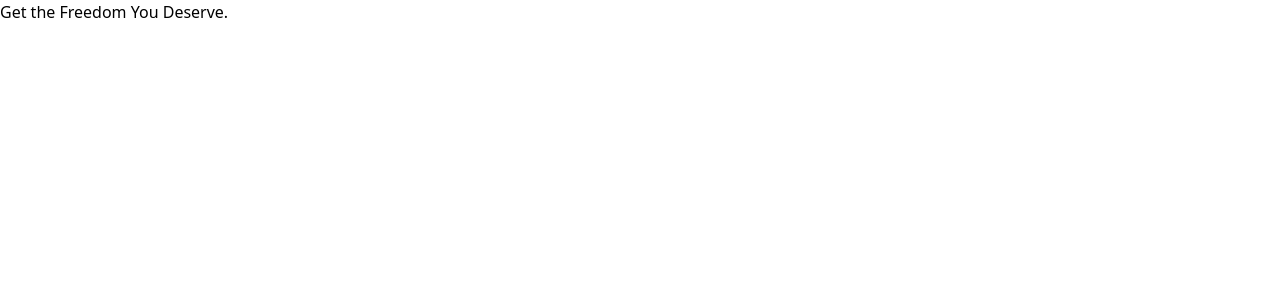
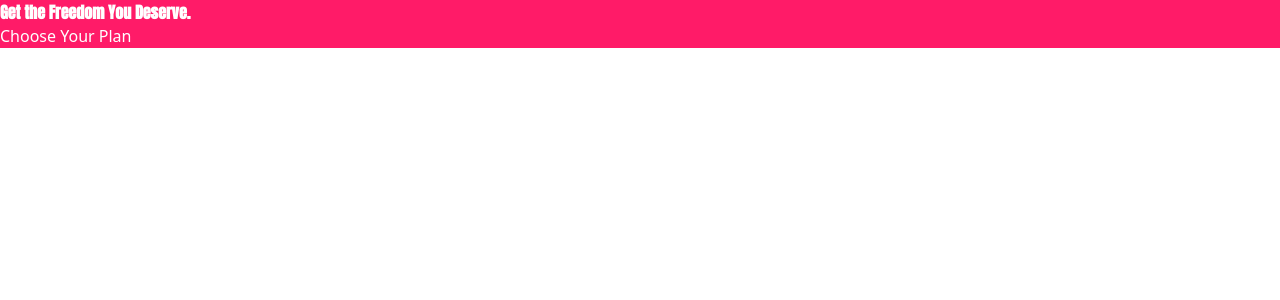
Before and after one commit to omidhldn/academind-css-tailwind, a React (Vite) app: page / in a window 1280 px wide. Shown: the top 300 px of the page. Built offline with nearby package versions, Linux system fonts and the light colour scheme.

Commit message:
font fixed

```diff
--- a/src/App.jsx
+++ b/src/App.jsx
@@ -5,9 +5,16 @@ function App() {
   return (
     <>
       <main>
-        <section>
+        {/* <section className='bg-(--academind-red)'>
+          <h1>Get the Freedom You Deserve.</h1>
+        </section> */}
+        <section className='bg-academind-pink text-white font-display font-bold'>
           <h1>Get the Freedom You Deserve.</h1>
         </section>
+        <section className='bg-academind-pink text-white'>
+          <h1>Choose Your Plan</h1>
+        </section>
+
       </main>
     </>
   )
--- a/src/index.css
+++ b/src/index.css
@@ -1 +1,18 @@
+/* @import url('https://fonts.googleapis.com/css2?family=Anton&display=swap'); */
+@font-face {
+  font-family: Anton;
+  font-style: normal;
+  font-weight: 400;
+  font-display: swap;
+  src: url("./../public/assets/fonts/Anton-Regular.ttf") format("truetype");
+}
 @import "tailwindcss";
+
+
+/* body {
+  --academind-red : #ff1b68;
+} */
+@theme {
+  --font-display: "Anton", "sans-serif";
+  --color-academind-pink : #ff1b68;
+}
```
Also changed, not shown: public/assets/fonts/Anton-Regular.ttf (added).
